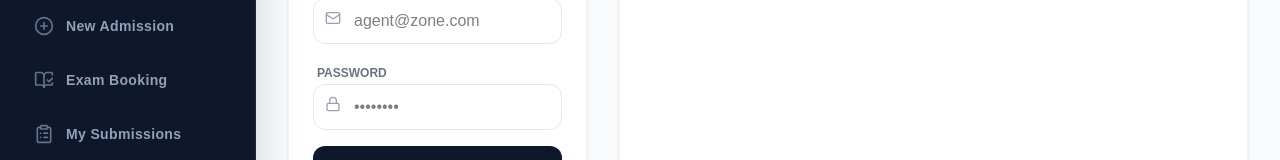
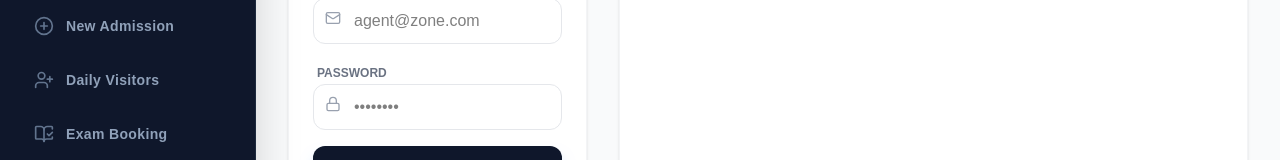
Before and after one commit to maazhashmi996-pixel/Data-Management-System-Next, a Next.js app: page /admin/agents in a window 1280 px wide. Shown: the part 289-449 px from the top of the page. Built offline with nearby package versions, Linux system fonts and the light colour scheme; no server answers.

Commit message:
Daily Visitor Section

```diff
--- a/Components/Sidebar.tsx
+++ b/Components/Sidebar.tsx
@@ -12,7 +12,9 @@ import {
     PlusCircle,
     ClipboardList,
     GraduationCap,
-    BookOpenCheck // Naya icon Exam Booking ke liye
+    BookOpenCheck,
+    UserPlus, // Icon for Daily Visitors
+    Search
 } from 'lucide-react';
 
 export default function Sidebar() {
@@ -28,19 +30,22 @@ export default function Sidebar() {
     }, []);
 
     // --- ADMIN MENU CONFIGURATION ---
+    // Ismein 'Daily Visitors' add kar diya gaya hai
     const adminMenu = [
         { name: 'Dashboard', path: '/admin/dashboard', icon: <LayoutDashboard size={20} /> },
+        { name: 'Daily Visitors', path: '/admin/visitors', icon: <UserPlus size={20} /> }, // Naya Section
         { name: 'Manage Agents', path: '/admin/agents', icon: <Users size={20} /> },
         { name: 'Faculty Directory', path: '/admin/teacher', icon: <GraduationCap size={20} /> },
         { name: 'All Student Forms', path: '/admin/forms', icon: <FileText size={20} /> },
-        { name: 'Exam Management', path: '/admin/exams', icon: <BookOpenCheck size={20} /> }, // Admin ke liye Management field
+        { name: 'Exam Management', path: '/admin/exams', icon: <BookOpenCheck size={20} /> },
     ];
 
     // --- AGENT MENU CONFIGURATION ---
     const agentMenu = [
         { name: 'My Dashboard', path: '/agent/dashboard', icon: <LayoutDashboard size={20} /> },
         { name: 'New Admission', path: '/agent/new-form', icon: <PlusCircle size={20} /> },
-        { name: 'Exam Booking', path: '/agent/exam-booking', icon: <BookOpenCheck size={20} /> }, // Agent ke liye Booking field
+        { name: 'Daily Visitors', path: '/agent/visitors', icon: <UserPlus size={20} /> }, // Agent bhi entry kar saky ga
+        { name: 'Exam Booking', path: '/agent/exam-booking', icon: <BookOpenCheck size={20} /> },
         { name: 'My Submissions', path: '/agent/my-forms', icon: <ClipboardList size={20} /> },
     ];
 
```
Also changed, not shown: app/admin/visitors/page.tsx (added).
